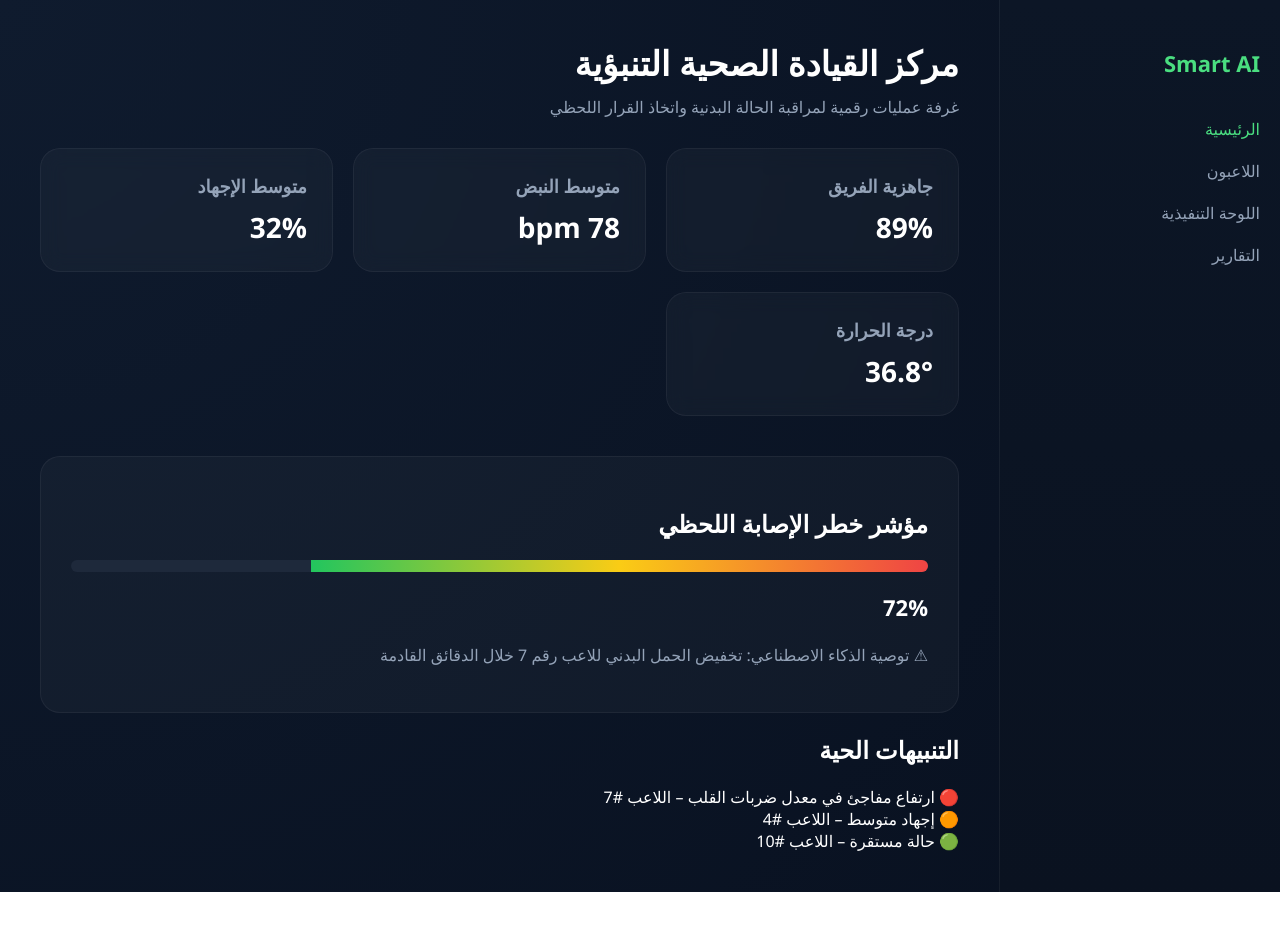
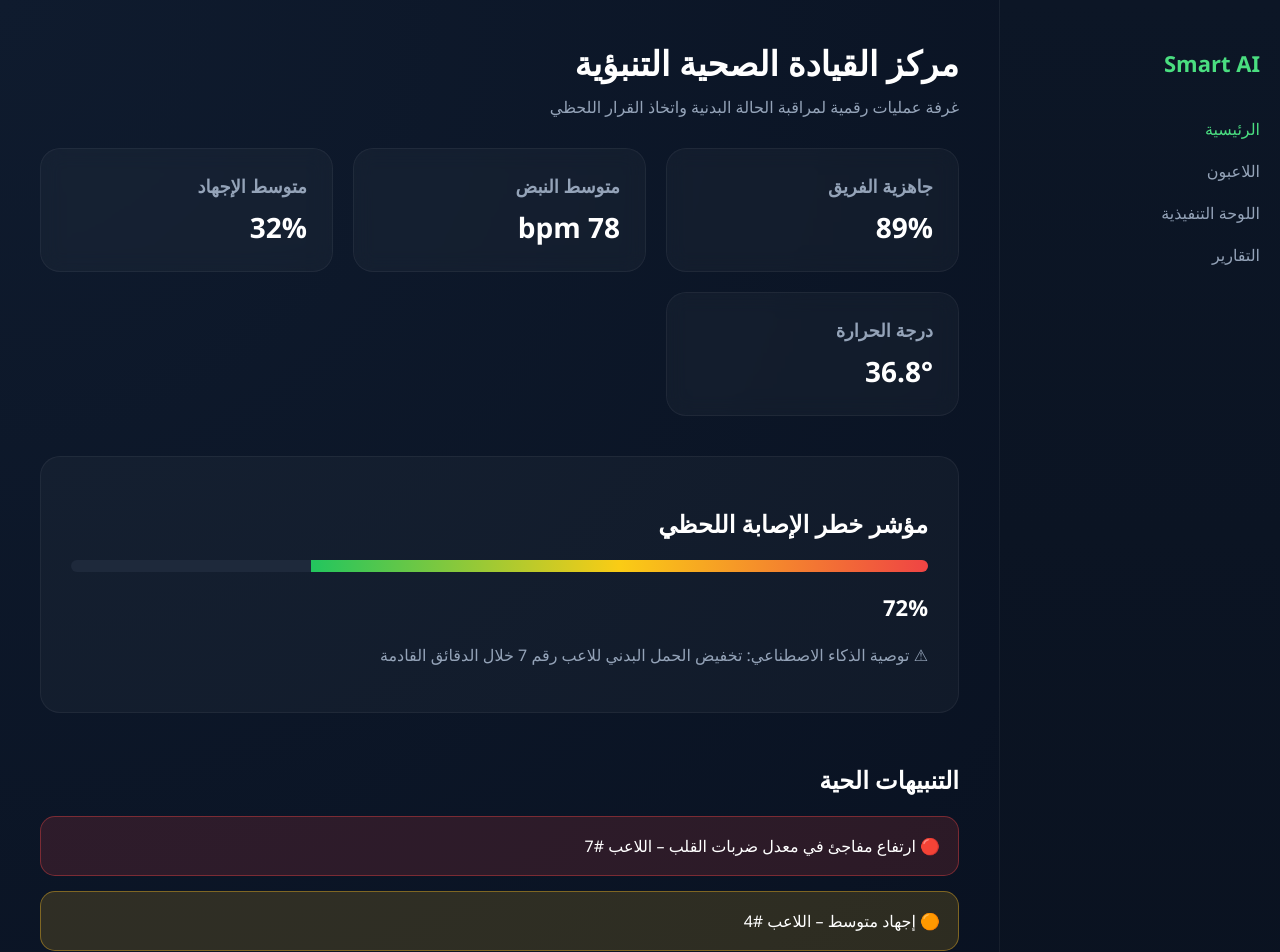
Before and after one commit to jkg9rmd8td-blip/smart-pro, a React (Vite) app: page /#/ in a window 1280 px wide. Shown: the top 952 px of the page. Before the commit the page ends 892 px from the top, so only its background shows below. Built offline with nearby package versions, Linux system fonts and the light colour scheme.

Commit message:
Update styles.css

```diff
--- a/src/styles.css
+++ b/src/styles.css
@@ -119,3 +119,29 @@ body {
   width: 72%;
   transition: 0.5s;
 }
+/* Alerts */
+.alerts-section {
+  margin-top: 50px;
+}
+
+.alert {
+  padding: 18px;
+  margin-top: 15px;
+  border-radius: 15px;
+  font-weight: 500;
+}
+
+.alert.high {
+  background: rgba(239,68,68,0.15);
+  border: 1px solid rgba(239,68,68,0.4);
+}
+
+.alert.medium {
+  background: rgba(251,191,36,0.15);
+  border: 1px solid rgba(251,191,36,0.4);
+}
+
+.alert.low {
+  background: rgba(34,197,94,0.15);
+  border: 1px solid rgba(34,197,94,0.4);
+}
```
